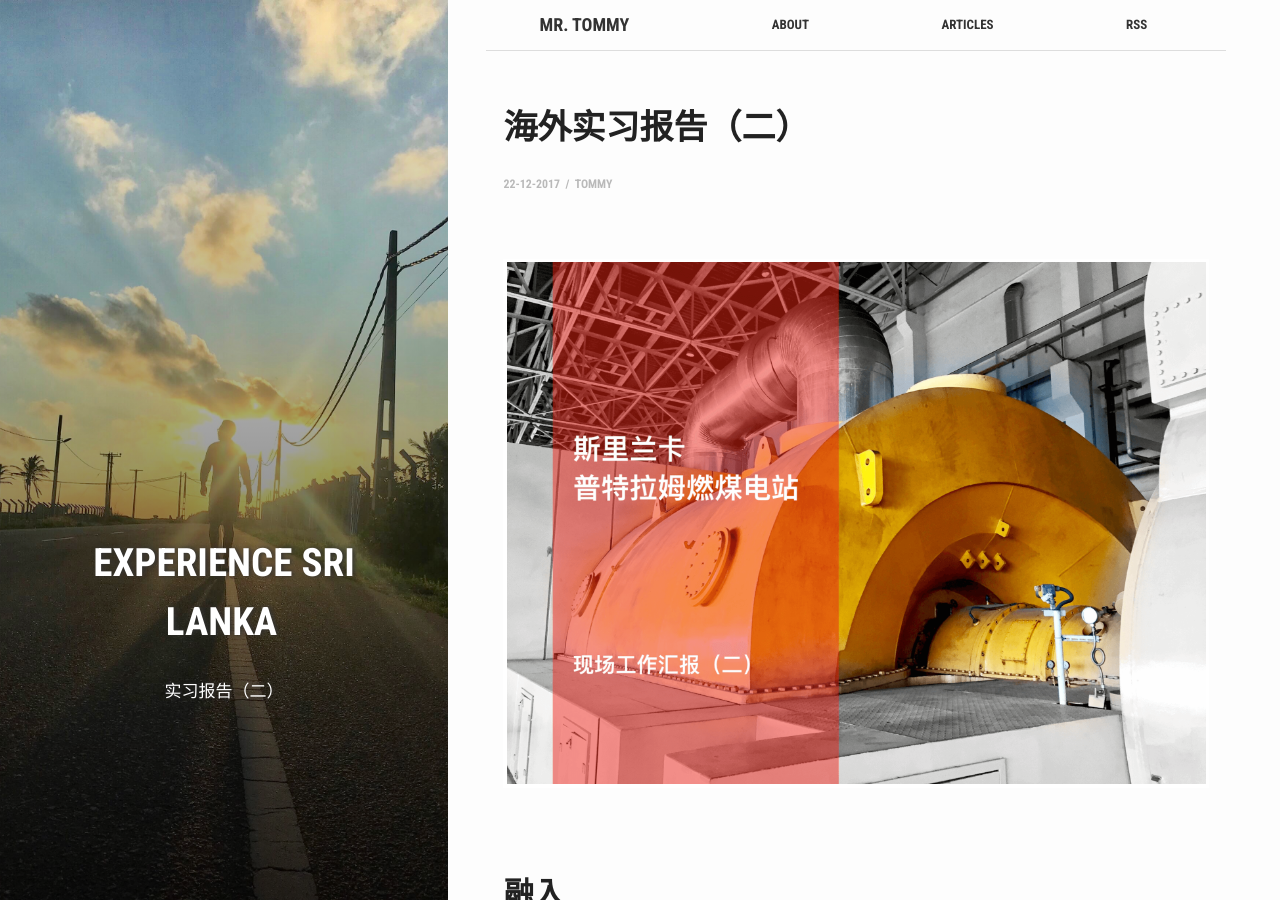
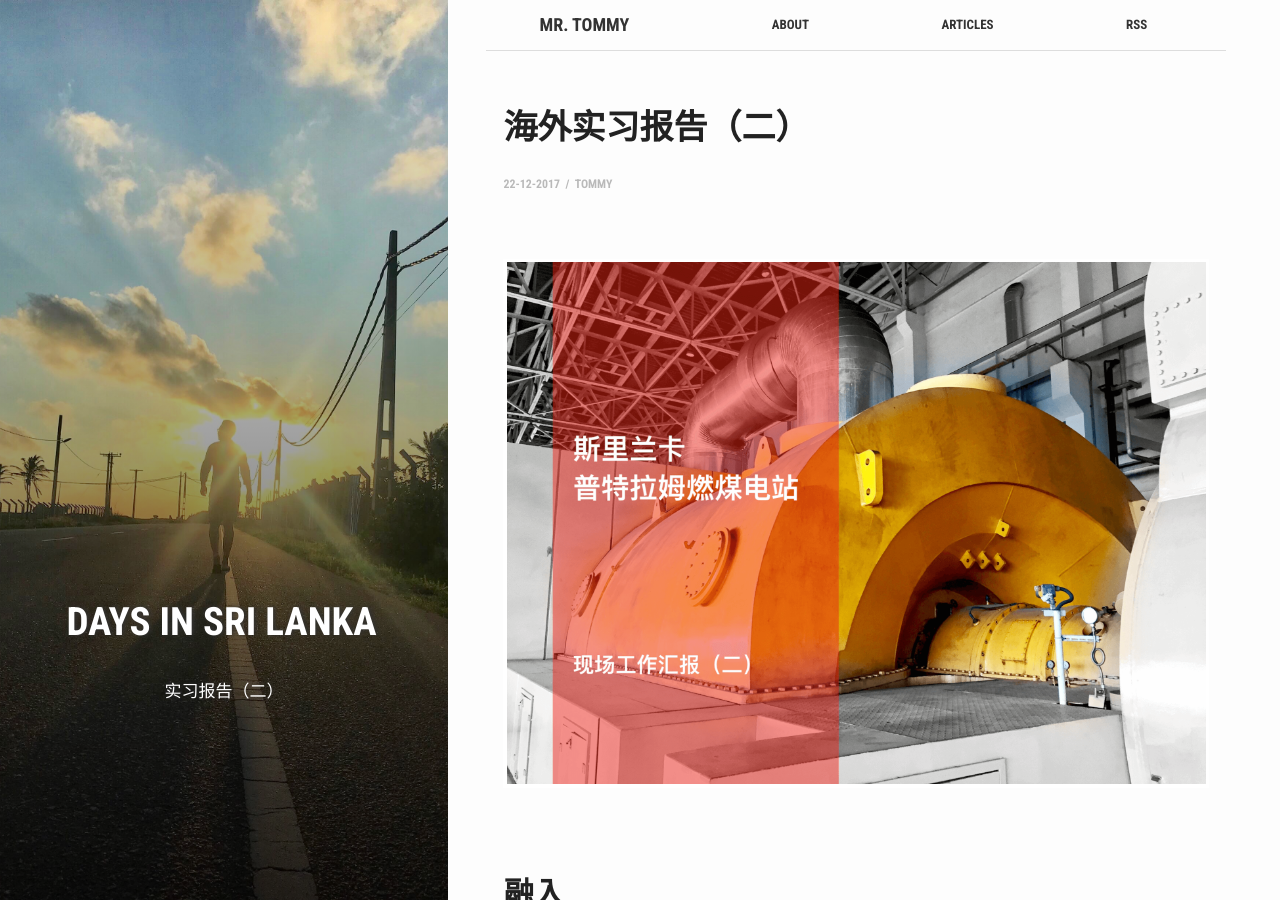
Before and after one commit to ceevon/hello-world, a Jekyll site: the page built from _posts/2017-12-22-Interns Report2.md, in a window 1280 px wide and 900 px high. Built offline with Jekyll 4.4.1, drawn with Linux system fonts in a browser that asks for light colours.

Commit message:
change tags post2
post2

```diff
--- a/_posts/2017-12-22-Interns Report2.md
+++ b/_posts/2017-12-22-Interns Report2.md
@@ -6,7 +6,7 @@ crawlertitle: "Days in Lakvijaya"
 summary: "实习报告（二）"
 date:   2017-12-22 11:08:47 +0700
 categories: posts
-tags: ['Experience Sri Lanka']
+tags: ['Days in Sri Lanka']
 author: Tommy
 line-height: 20px;
 ---
```
